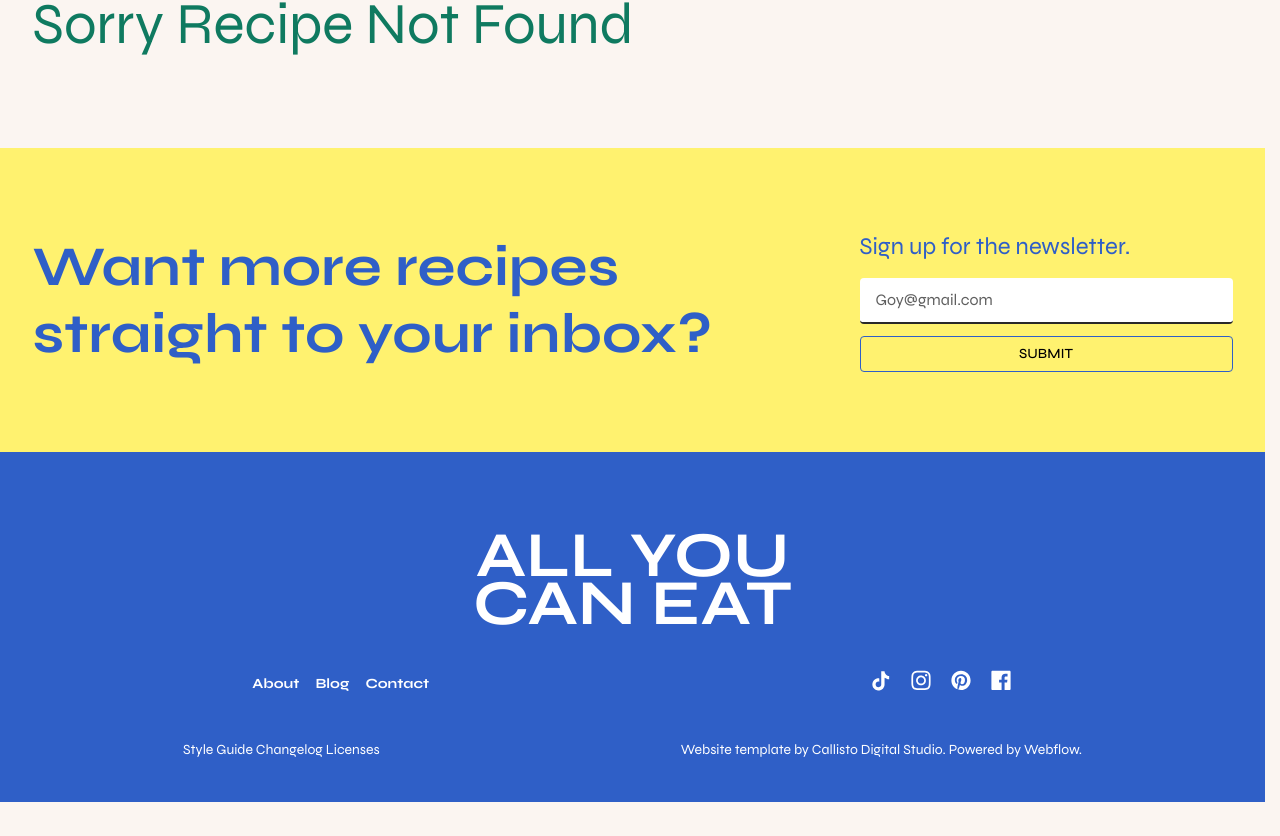
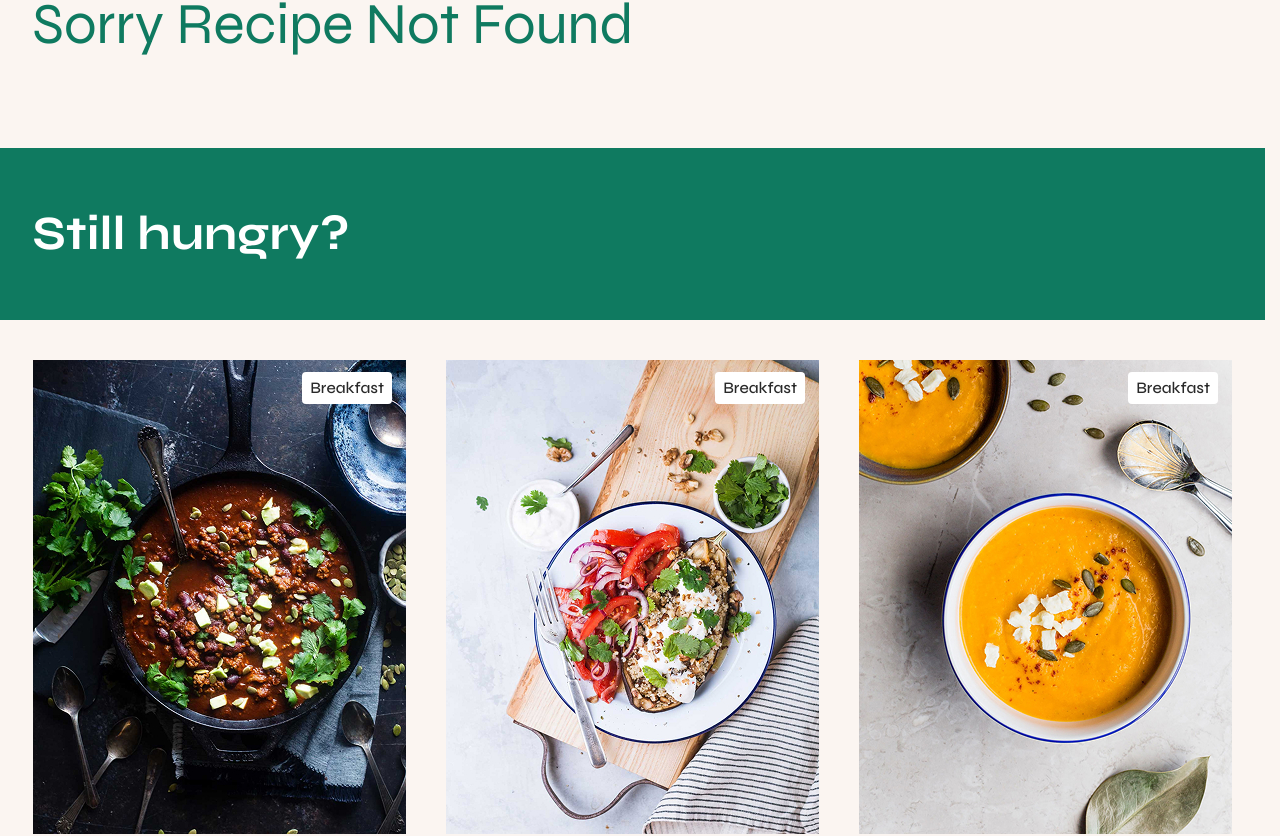
Before and after one commit to SStercorex2024/all-u-can-eat, a Vue app: page /one-recipe in a window 1280 px wide. Shown: the part 245-1081 px from the top of the page. Before the commit the page ends 1047 px from the top, so only its background shows below. Built offline with nearby package versions, Linux system fonts and the light colour scheme.

Commit message:
Added oneRecipe page.

```diff
--- a/src/views/OneRecipe/OneRecipe.vue
+++ b/src/views/OneRecipe/OneRecipe.vue
@@ -4,6 +4,12 @@ import Insta from '@/components/icons/Insta.vue'
 import Facebook from '@/components/icons/Facebook.vue'
 import TicToc from '@/components/icons/TicToc.vue'
 import Pinterest from '@/components/icons/Pinterest.vue'
+import { onMounted } from 'vue'
+import CardRecipe from '@/components/CardRecipe.vue'
+
+onMounted(() => {
+  store.fetchRecipes()
+})
 
 const store = useRecipsStore()
 </script>
@@ -227,6 +233,16 @@ const store = useRecipsStore()
   <div v-else class="recipe-not-found">
     <div class="container">Sorry Recipe Not Found</div>
   </div>
+  <div class="recipe-extra">
+    <div class="recipe-extra__row">
+      <div class="container">
+        <h1 class="recipe-extra__title">Still hungry?</h1>
+      </div>
+    </div>
+    <div class="container">
+      <CardRecipe class="recipe-extra__cards" :all-items="store.allCategory" :initial-limit="3" />
+    </div>
+  </div>
 </template>
 
 <style scoped>
@@ -434,10 +450,25 @@ dd {
   font-weight: 500;
 }
 
+.recipe-extra__row {
+  padding-block: 50px;
+  background-color: var(--color-gray);
+}
+
+.recipe-extra__cards {
+  padding-block: 40px;
+}
+
+.recipe-extra__title {
+  font-size: 48px;
+  color: var(--color-white);
+}
+
 @media (max-width: 886px) {
   .recipe-head__container {
     padding-block: 28px;
   }
+
   .recipe-body__about {
     grid-column: 1/-1;
   }
```
